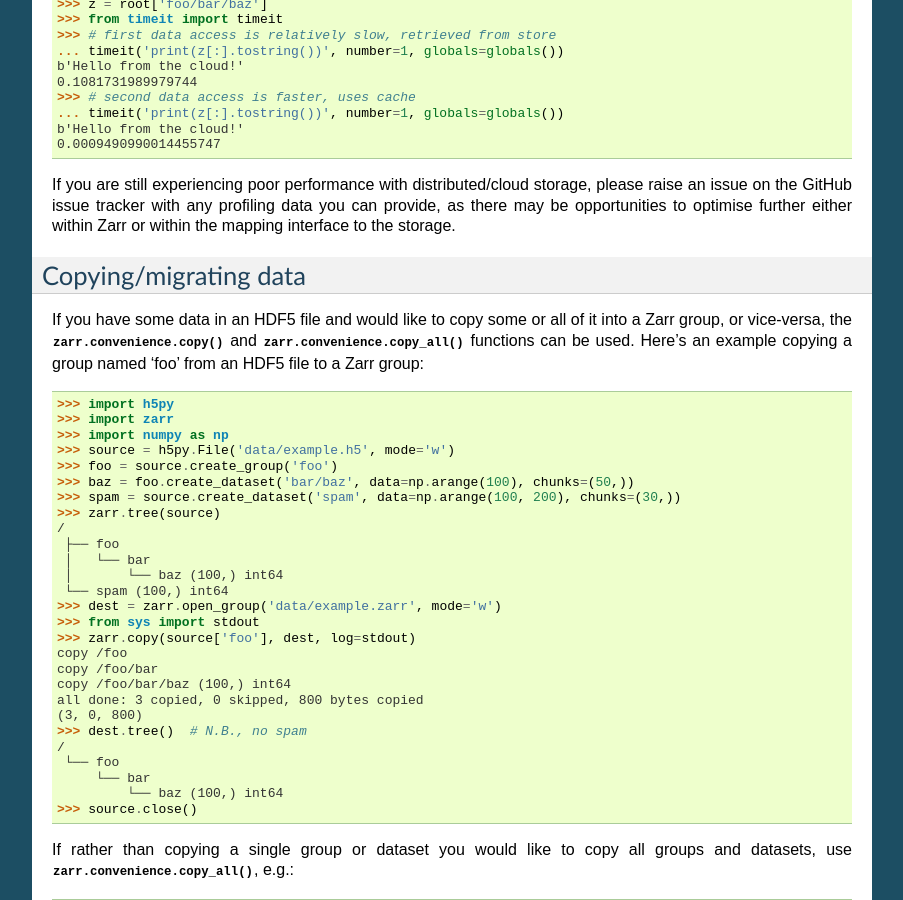
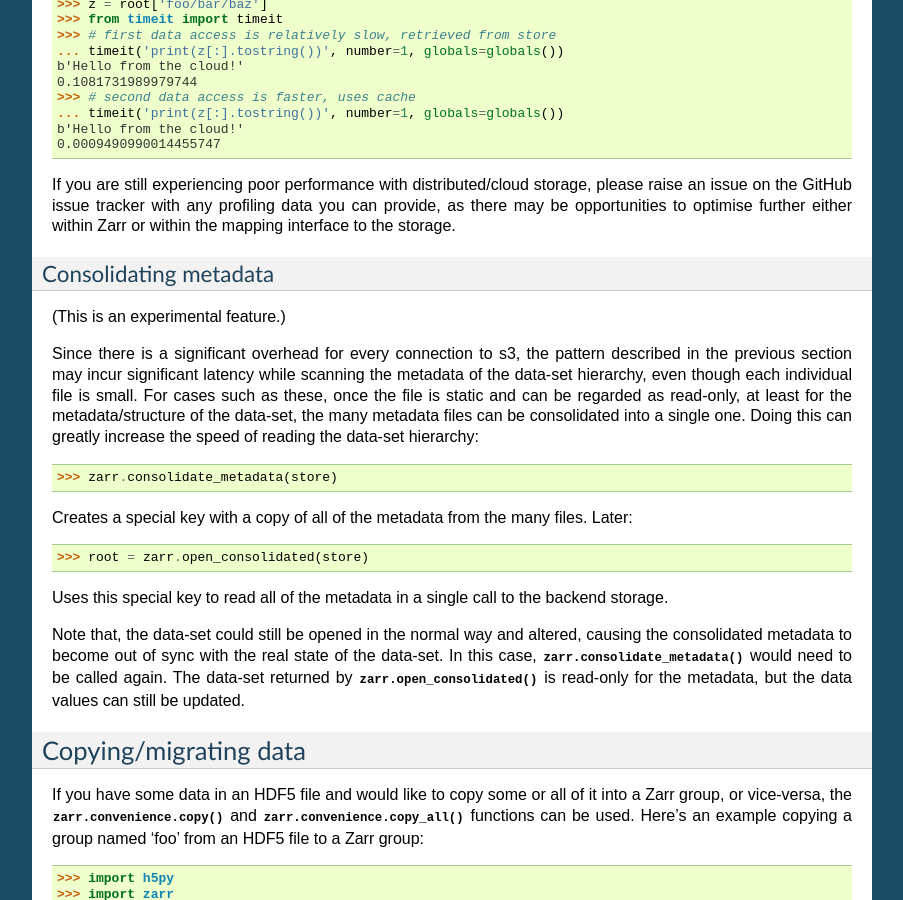
Before and after one commit to enthusiastdev121/zarr-python, a Sphinx documentation site: the page built from docs/tutorial.rst, in a window 1280 px wide and 900 px high, scrolled down 12620 px. Shown: the whole window, without its empty margins (198-1101 px from the left). Built offline with Sphinx 7.4.7, drawn with Linux system fonts in a browser that asks for light colours; the version number could not be read and is left out; some of the changed text lies outside the part shown.

Commit message:
Add section to tutorial, add to release notes

```diff
--- a/docs/tutorial.rst
+++ b/docs/tutorial.rst
@@ -804,6 +804,33 @@ interface to the storage.
 
 .. _tutorial_copy:
 
+Consolidating metadata
+~~~~~~~~~~~~~~~~~~~~~~
+
+(This is an experimental feature.)
+
+Since there is a significant overhead for every connection to s3, the pattern described in
+the previous section may incur significant latency while scanning the metadata of the data-set
+hierarchy, even though each individual file is small. For cases such as these, once the file
+is static and can be regarded as read-only, at least for the metadata/structure of the
+data-set, the many metadata files can be consolidated into a single one.
+Doing this can greatly increase the speed of reading the data-set hierarchy::
+
+   >>> zarr.consolidate_metadata(store)
+
+Creates a special key with a copy of all of the metadata from the many files.
+Later::
+
+   >>> root = zarr.open_consolidated(store)
+
+Uses this special key to read all of the metadata in a single call to the backend storage.
+
+Note that, the data-set could still be opened in the normal way and altered, causing the
+consolidated metadata to become out of sync with the real state of the data-set. In this
+case, :func:`zarr.consolidate_metadata` would need to be called again. The data-set
+returned by :func:`zarr.open_consolidated` is read-only for the metadata, but the data
+values can still be updated.
+
 Copying/migrating data
 ----------------------
 
```
Also changed, not shown: docs/release.rst (+9 -0 lines), 1 other file.
